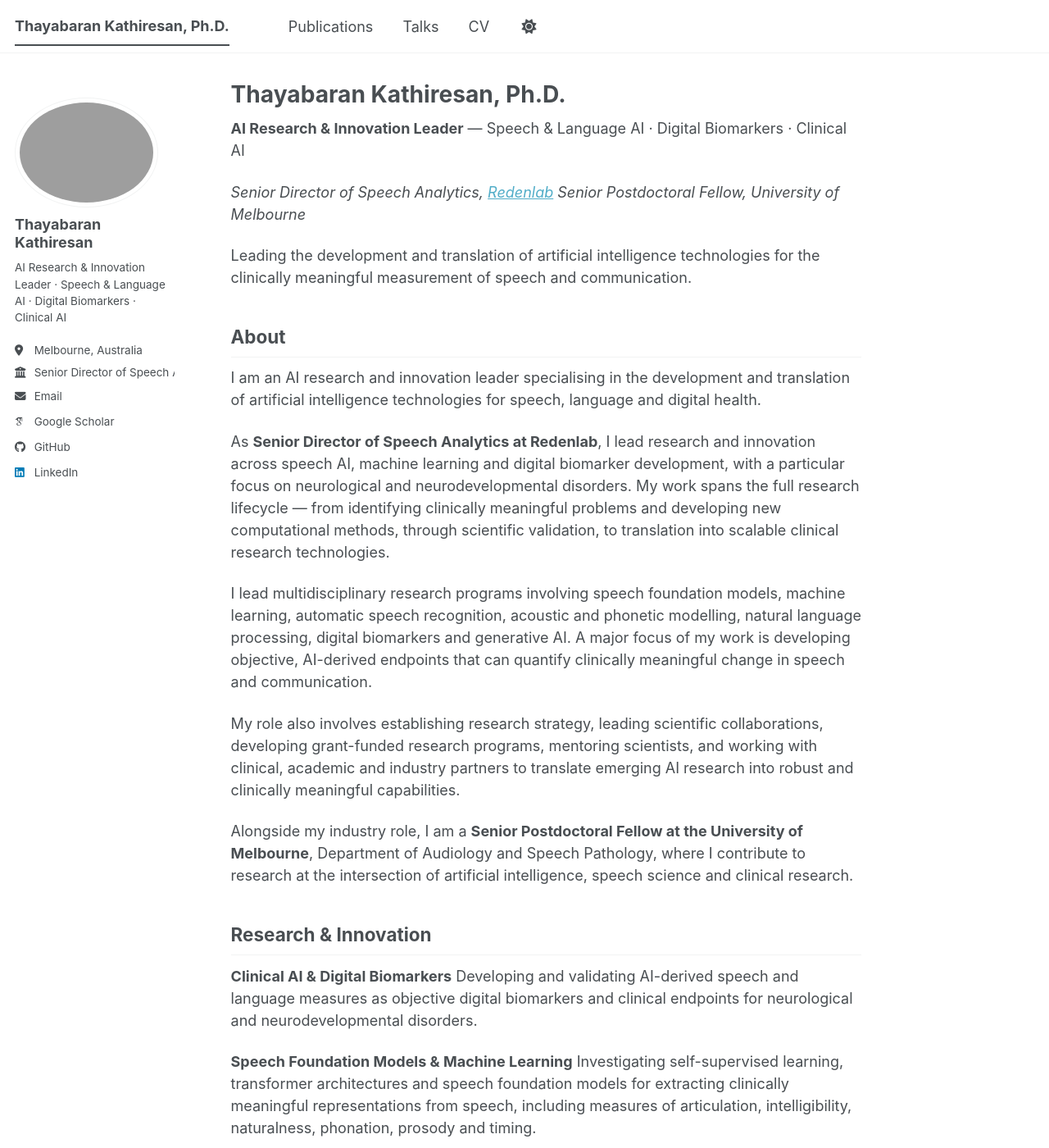
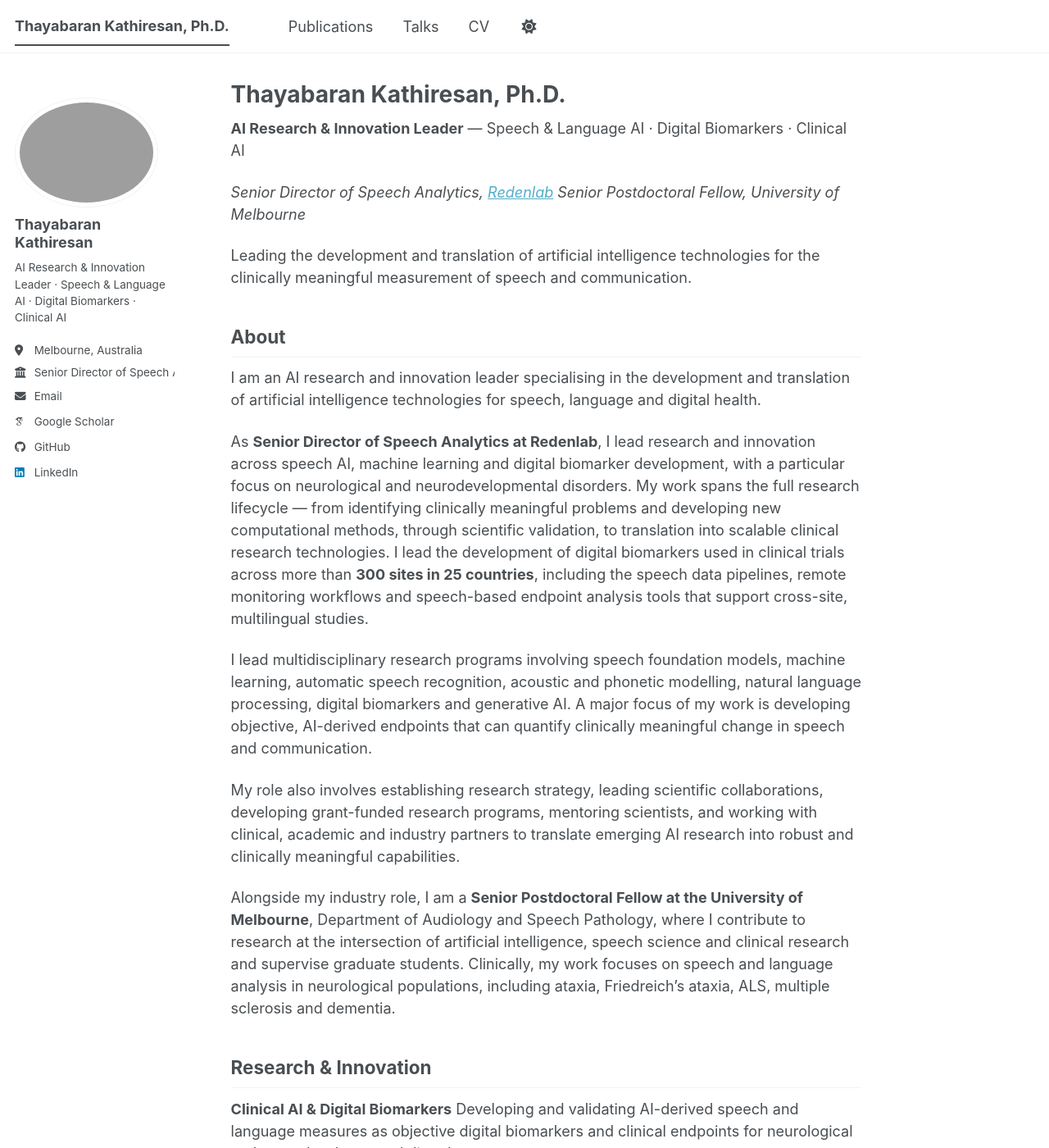
Before and after one commit to Thayabaran/thayabaran.github.io, a Jekyll site: the page built from _pages/about.md, in a window 1280 px wide and 1400 px high. Shown: the whole window at 82% size. Built offline with Jekyll 4.4.1, drawn with Linux system fonts in a browser that asks for light colours; some web fonts are replaced; a script bundle is joined from its source files by our own code; library files that are not in the unit come from our copies; some of the changed text lies outside the part shown.

Commit message:
Add funded research, trial scale and clinical populations to bio
Sourced from the US grant biosketch:
- MS Australia grant 24-IGR2-0321 (LLM analysis of communication in MS)
  listed under Grants & Research Partnerships, plus NHMRC/MRFF/ARC
  collaborations
- Scale of clinical-trial work (300+ sites, 25 countries) and the
  pipelines/workflows behind it
- Clinical populations named: ataxia, Friedreich's ataxia, ALS, MS,
  dementia; graduate supervision at Melbourne
- New Grants & Funded Research section on the CV

Co-Authored-By: Claude Opus 5 <noreply@anthropic.com>
Claude-Session: https://claude.ai/code/session_01CD7tTdYk8mNHyYPHPQU6x4

```diff
--- a/_pages/about.md
+++ b/_pages/about.md
@@ -18,13 +18,13 @@ Leading the development and translation of artificial intelligence technologies
 
 I am an AI research and innovation leader specialising in the development and translation of artificial intelligence technologies for speech, language and digital health.
 
-As **Senior Director of Speech Analytics at Redenlab**, I lead research and innovation across speech AI, machine learning and digital biomarker development, with a particular focus on neurological and neurodevelopmental disorders. My work spans the full research lifecycle — from identifying clinically meaningful problems and developing new computational methods, through scientific validation, to translation into scalable clinical research technologies.
+As **Senior Director of Speech Analytics at Redenlab**, I lead research and innovation across speech AI, machine learning and digital biomarker development, with a particular focus on neurological and neurodevelopmental disorders. My work spans the full research lifecycle — from identifying clinically meaningful problems and developing new computational methods, through scientific validation, to translation into scalable clinical research technologies. I lead the development of digital biomarkers used in clinical trials across more than **300 sites in 25 countries**, including the speech data pipelines, remote monitoring workflows and speech-based endpoint analysis tools that support cross-site, multilingual studies.
 
 I lead multidisciplinary research programs involving speech foundation models, machine learning, automatic speech recognition, acoustic and phonetic modelling, natural language processing, digital biomarkers and generative AI. A major focus of my work is developing objective, AI-derived endpoints that can quantify clinically meaningful change in speech and communication.
 
 My role also involves establishing research strategy, leading scientific collaborations, developing grant-funded research programs, mentoring scientists, and working with clinical, academic and industry partners to translate emerging AI research into robust and clinically meaningful capabilities.
 
-Alongside my industry role, I am a **Senior Postdoctoral Fellow at the University of Melbourne**, Department of Audiology and Speech Pathology, where I contribute to research at the intersection of artificial intelligence, speech science and clinical research.
+Alongside my industry role, I am a **Senior Postdoctoral Fellow at the University of Melbourne**, Department of Audiology and Speech Pathology, where I contribute to research at the intersection of artificial intelligence, speech science and clinical research and supervise graduate students. Clinically, my work focuses on speech and language analysis in neurological populations, including ataxia, Friedreich's ataxia, ALS, multiple sclerosis and dementia.
 
 ## Research & Innovation
 
@@ -75,6 +75,12 @@ I also work closely with clinicians, academics, pharmaceutical researchers and t
 
 I contribute to the development and leadership of collaborative research programs spanning academia, healthcare and industry. My work includes identifying new research opportunities, developing AI and digital biomarker methodologies for competitive grant applications, establishing multidisciplinary collaborations, and translating grant-funded research into reusable scientific capabilities.
 
+**Current funded research**
+
+- **MS Australia** — *AI-assisted analysis of communication in MS using large language models* (Grant 24-IGR2-0321). Applying large language models to detect communication change in people with multiple sclerosis.
+
+I also collaborate on research programs funded by the **NHMRC**, **MRFF** and **ARC**.
+
 I am particularly interested in collaborations involving clinical AI, digital biomarkers, speech and language technologies, neurological and neurodevelopmental disorders, multimodal biomarkers, and AI-enabled clinical outcome measures.
 
 ## Career Path
```
Also changed, not shown: _pages/cv.md (+9 -0 lines).
